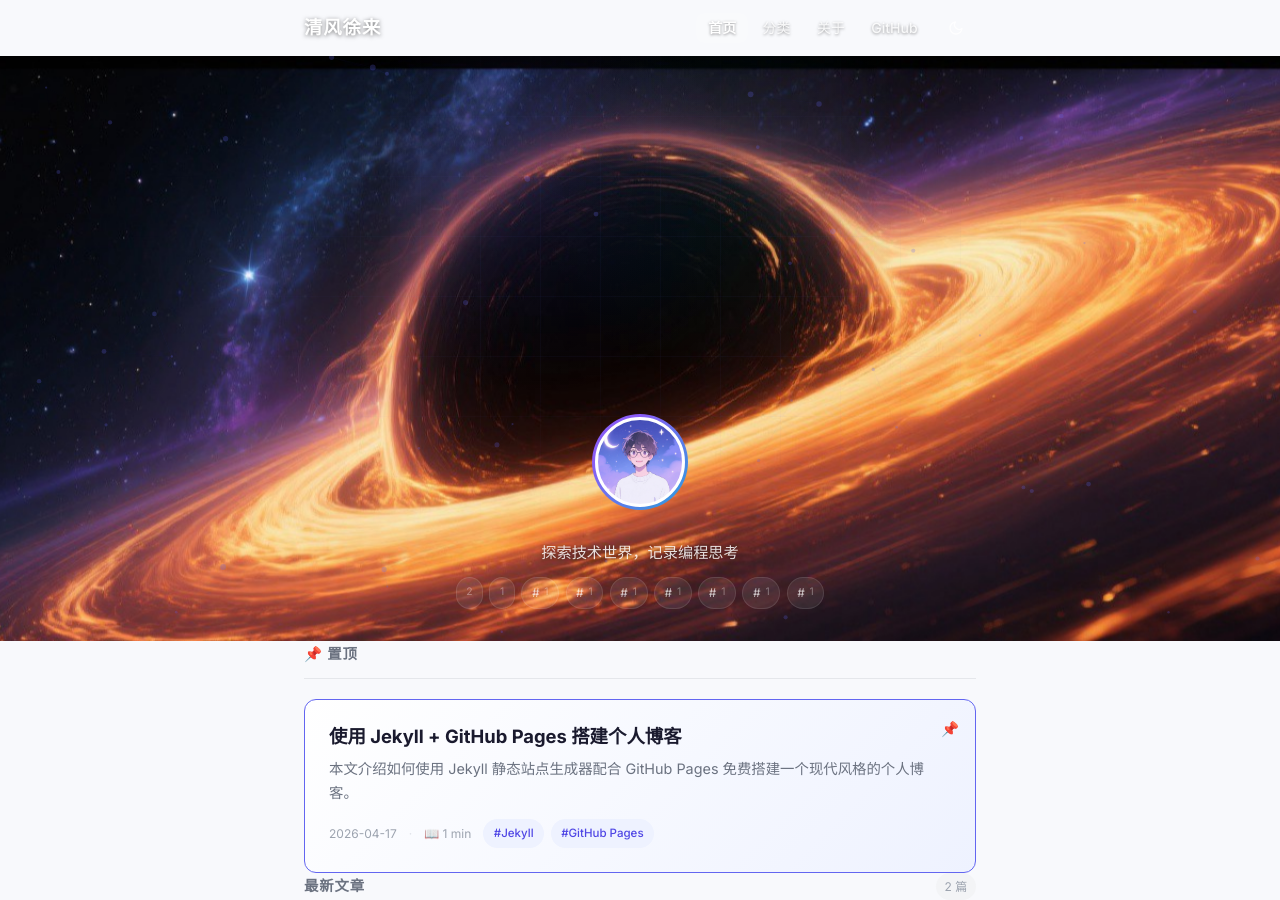
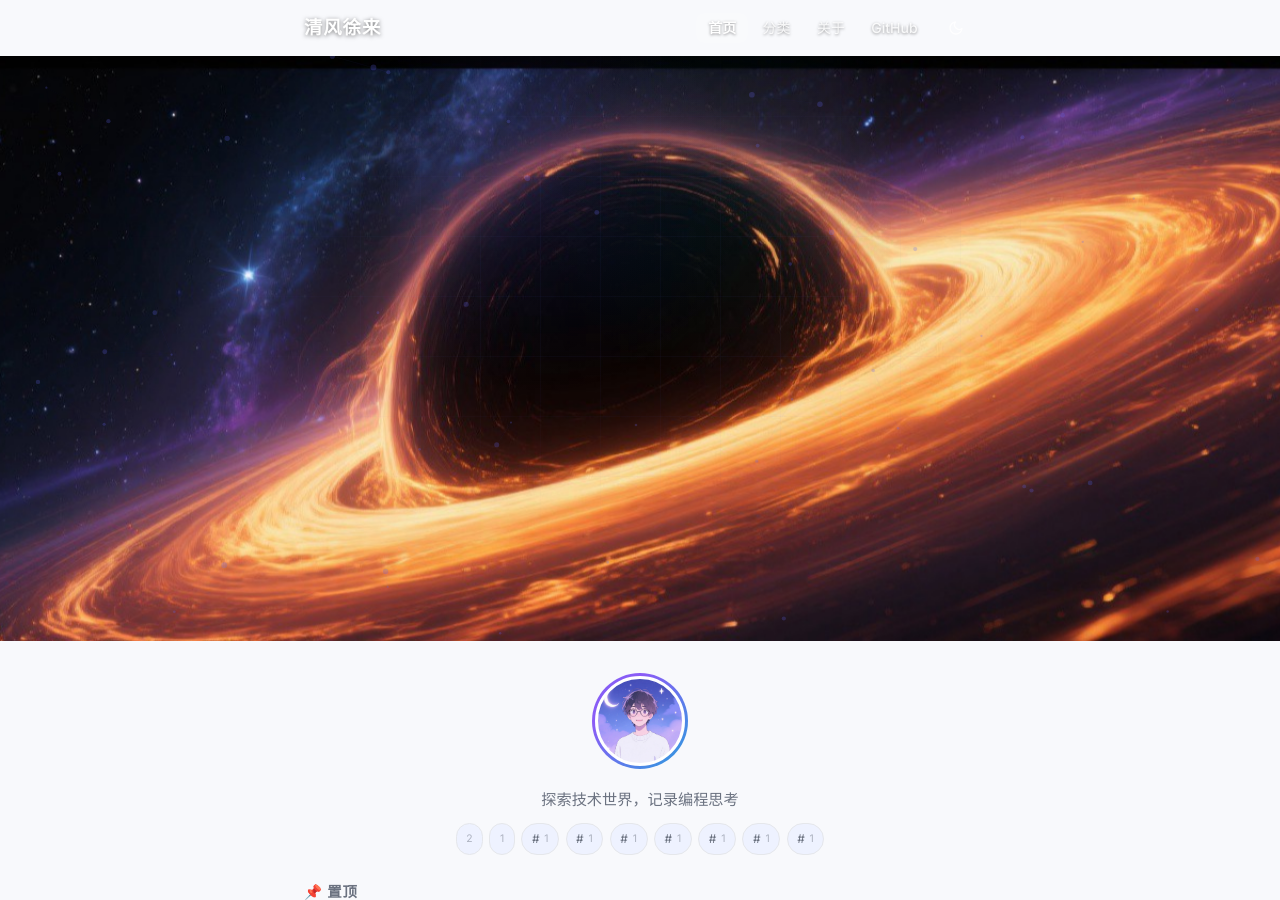
Before and after one commit to Asilencer/asilencer.github.io, a Jekyll site: the page built from index.html, in a window 1280 px wide and 900 px high. Built offline with Jekyll 4.4.1, drawn with Linux system fonts in a browser that asks for light colours.

Commit message:
Move profile content BELOW hero, not on black hole. Use normal page colors.

```diff
--- a/_layouts/default.html
+++ b/_layouts/default.html
@@ -6,7 +6,7 @@
   <title>{% if page.title %}{{ page.title }} | {{ site.title }}{% else %}{{ site.title }}{% endif %}</title>
   <meta name="description" content="{{ page.excerpt | default: site.description | strip_html | truncate: 160 }}">
   {% seo %}
-  <link rel="stylesheet" href="{{ '/assets/css/style.css?v=6' | relative_url }}">
+  <link rel="stylesheet" href="{{ '/assets/css/style.css?v=7' | relative_url }}">
   <link rel="preconnect" href="https://fonts.googleapis.com">
   <link rel="preconnect" href="https://fonts.gstatic.com" crossorigin>
   <link href="https://fonts.googleapis.com/css2?family=Inter:wght@400;500;600;700;800&family=Noto+Sans+SC:wght@400;500;700&family=JetBrains+Mono:wght@400;500&display=swap" rel="stylesheet">
--- a/assets/css/style.css
+++ b/assets/css/style.css
@@ -368,26 +368,18 @@ img { max-width: 100%; height: auto; }
   z-index: 2;
 }
 
-/* Hero content: centered at bottom of hero */
-.hero-content {
-  position: relative;
-  z-index: 3;
+/* Profile section: below hero, on page background */
+.profile-section {
   text-align: center;
-  display: flex;
-  flex-direction: column;
-  align-items: center;
-  justify-content: flex-end;
-  height: 100%;
-  padding-bottom: 2rem;
+  padding: 2rem 0 1.5rem;
 }
 
 /* Profile bio text */
 .profile-bio {
-  color: rgba(255, 255, 255, 0.85);
+  color: var(--color-text-secondary);
   font-size: 0.95rem;
   line-height: 1.5;
   margin: 0.75rem 0 0;
-  text-shadow: 0 1px 4px rgba(0, 0, 0, 0.5);
 }
 
 /* Tags row */
@@ -406,17 +398,17 @@ img { max-width: 100%; height: auto; }
   padding: 0.25rem 0.6rem;
   border-radius: 999px;
   font-size: 0.75rem;
-  color: rgba(255, 255, 255, 0.7);
-  background: rgba(255, 255, 255, 0.08);
-  border: 1px solid rgba(255, 255, 255, 0.1);
+  color: var(--color-text-secondary);
+  background: var(--color-tag-bg);
+  border: 1px solid var(--color-border);
   text-decoration: none;
   transition: all var(--transition);
 }
 
 .profile-tag:hover {
-  color: #ffffff;
-  background: rgba(255, 255, 255, 0.15);
-  border-color: rgba(255, 255, 255, 0.2);
+  color: var(--color-primary);
+  border-color: var(--color-primary);
+  background: var(--color-tag-bg);
 }
 
 .profile-tag span {
--- a/index.html
+++ b/index.html
@@ -4,7 +4,10 @@ layout: default
 <section class="hero">
   <div class="hero-bg"></div>
   <canvas id="particles-canvas"></canvas>
-  <div class="hero-content container">
+</section>
+
+<div class="container">
+  <div class="profile-section">
     <div class="profile-avatar-ring">
       <div class="profile-avatar" style="background-image: url('/assets/img/avatar.jpg'); background-size: cover; background-position: center;"></div>
     </div>
@@ -20,9 +23,6 @@ layout: default
       {% endfor %}
     </div>
   </div>
-</section>
-
-<div class="container">
 
   {% assign pinned = site.posts | where: "pin", true %}
   {% assign unpinned = site.posts | where_exp: "p", "p.pin != true" %}
```
